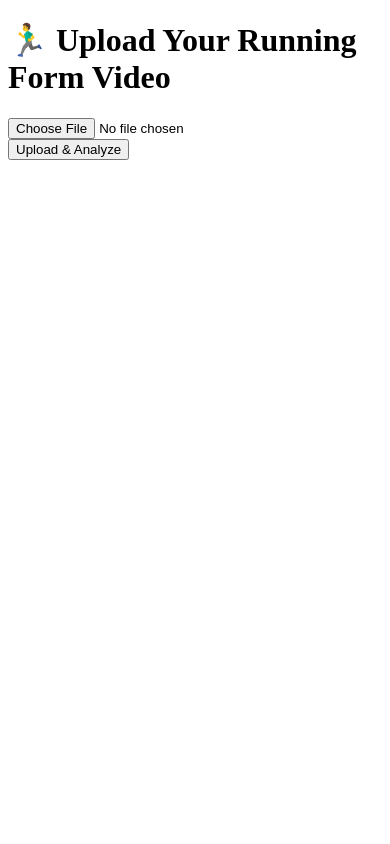
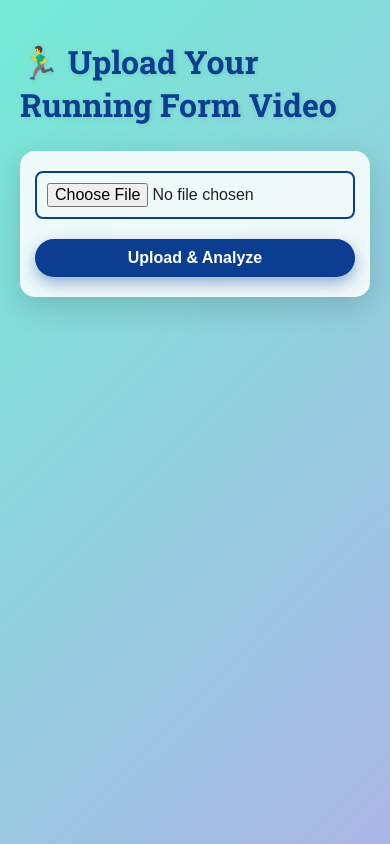
Before and after one commit to Glen-Mathias/running_form_project, a Flask app: page / in a window 390 px wide. Run offline with Flask 3, Linux system fonts and the light colour scheme.

Commit message:
Better css and styling

```diff
--- a/templates/index.html
+++ b/templates/index.html
@@ -1,12 +1,156 @@
 <!DOCTYPE html>
-<html>
+<html lang="en">
 <head>
-    <title>Running Form Analyzer</title>
+<meta charset="UTF-8" />
+<meta name="viewport" content="width=device-width, initial-scale=1" />
+<title>Running Form Analyzer</title>
+<style>
+    /* Google Fonts for sporty look */
+    @import url('https://fonts.googleapis.com/css2?family=Roboto+Slab:wght@400;700&family=Roboto:wght@400;500&display=swap');
+
+    /* Reset some basic styles */
+    * {
+        box-sizing: border-box;
+        margin: 0;
+        padding: 0;
+    }
+
+    body {
+        background: linear-gradient(135deg, #74ebd5 0%, #ACB6E5 100%);
+        font-family: 'Roboto', sans-serif;
+        color: #222;
+        display: flex;
+        flex-direction: column;
+        align-items: center;
+        padding: 40px 20px;
+        min-height: 100vh;
+    }
+
+    h1 {
+        font-family: 'Roboto Slab', serif;
+        font-size: 2.8rem;
+        margin-bottom: 25px;
+        color: #0B3D91;
+        text-shadow: 1px 1px 5px rgba(0, 0, 0, 0.1);
+        user-select: none;
+    }
+
+    form {
+        background: #ffffffdd;
+        padding: 25px 30px;
+        border-radius: 15px;
+        box-shadow: 0 10px 30px rgba(0, 0, 0, 0.15);
+        display: flex;
+        flex-direction: column;
+        align-items: center;
+        gap: 20px;
+        max-width: 400px;
+        width: 100%;
+        transition: box-shadow 0.3s ease;
+    }
+
+    form:hover {
+        box-shadow: 0 14px 40px rgba(0, 0, 0, 0.25);
+    }
+
+    input[type="file"] {
+        padding: 10px;
+        border: 2px solid #0B3D91;
+        border-radius: 8px;
+        cursor: pointer;
+        font-size: 1rem;
+        width: 100%;
+        transition: border-color 0.3s ease;
+    }
+
+    input[type="file"]:focus {
+        outline: none;
+        border-color: #3B82F6;
+        box-shadow: 0 0 8px #3B82F6aa;
+    }
+
+    button {
+        background: #0B3D91;
+        color: white;
+        border: none;
+        padding: 12px 25px;
+        border-radius: 50px;
+        font-size: 1.1rem;
+        font-weight: 600;
+        cursor: pointer;
+        box-shadow: 0 6px 15px rgba(11, 61, 145, 0.4);
+        transition: background 0.3s ease, transform 0.2s ease;
+        width: 100%;
+    }
+
+    button:hover {
+        background: #1464d3;
+        transform: translateY(-2px);
+    }
+
+    button:active {
+        transform: translateY(0);
+        box-shadow: 0 4px 10px rgba(11, 61, 145, 0.3);
+    }
+
+    h2 {
+        margin-top: 40px;
+        font-family: 'Roboto Slab', serif;
+        color: #0B3D91;
+        font-size: 2rem;
+        text-align: center;
+        text-shadow: 1px 1px 4px rgba(0,0,0,0.1);
+    }
+
+    h3 {
+        margin-top: 25px;
+        font-size: 1.4rem;
+        color: #1F2937;
+        user-select: none;
+        text-align: center;
+    }
+
+    pre {
+        background: #f4f6f8;
+        border-left: 5px solid #0B3D91;
+        padding: 15px 20px;
+        border-radius: 10px;
+        font-family: 'Courier New', Courier, monospace;
+        font-size: 0.95rem;
+        max-width: 600px;
+        white-space: pre-wrap;
+        word-wrap: break-word;
+        margin: 15px auto 0;
+        box-shadow: 0 4px 12px rgba(0, 0, 0, 0.05);
+        color: #374151;
+    }
+
+    /* Responsive adjustments */
+    @media (max-width: 480px) {
+        h1 {
+            font-size: 2rem;
+        }
+
+        form {
+            padding: 20px 15px;
+            max-width: 100%;
+        }
+
+        button {
+            font-size: 1rem;
+            padding: 10px 20px;
+        }
+
+        pre {
+            max-width: 90vw;
+        }
+    }
+</style>
 </head>
 <body>
     <h1>🏃‍♂️ Upload Your Running Form Video</h1>
     <form method="POST" enctype="multipart/form-data">
-        <input type="file" name="video" required>
+        <input type="file" name="video" required />
         <button type="submit">Upload & Analyze</button>
     </form>
 
```
Also changed, not shown: utils/score_form.py (+21 -8 lines).
